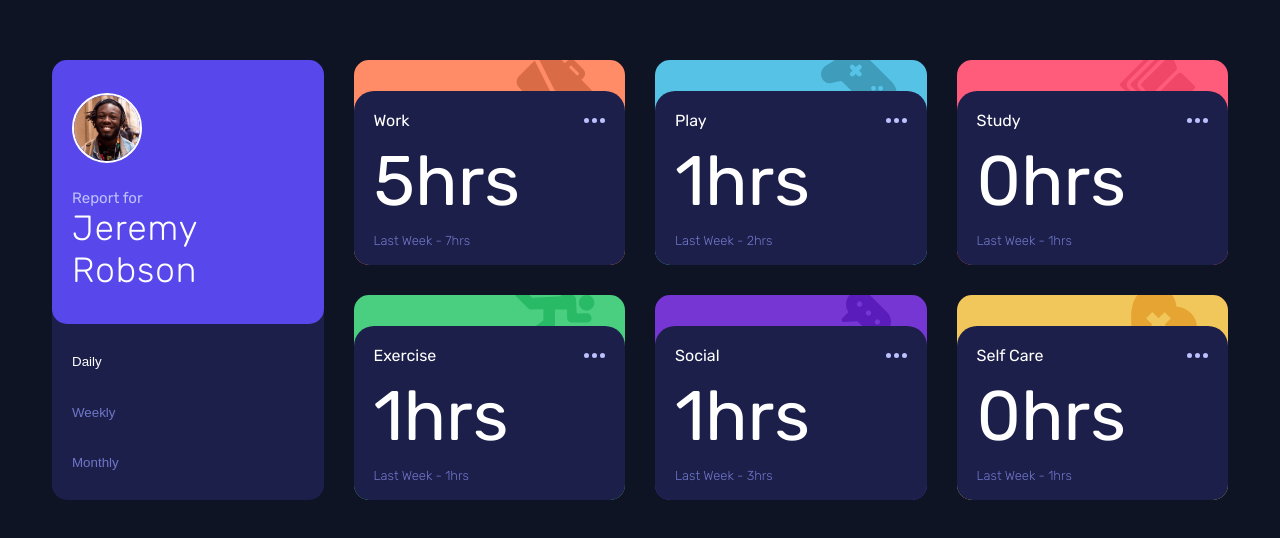
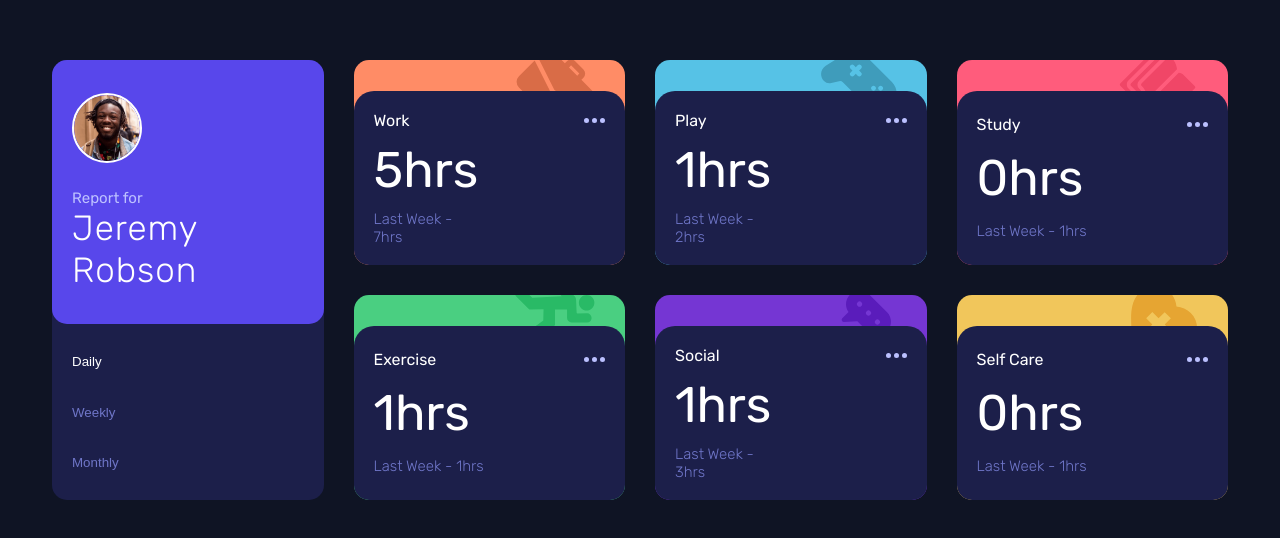
Before and after one commit to Koyun92/time-tracking, a website: page index.html in a window 1280 px wide. Shown: the part 120-658 px from the top of the page. Drawn offline with Linux system fonts and the light colour scheme.

Commit message:
fontsize correct

```diff
--- a/src/sass/style.scss
+++ b/src/sass/style.scss
@@ -114,7 +114,7 @@ body {
     }
 
     &__hours {
-        font-size: 7rem;
+        font-size: 4rem;
 
         &--last {
             justify-self: end;
@@ -239,10 +239,17 @@ body {
             padding-bottom: 2rem;
         }
 
+        &__hours {
+            font-size: 5rem;
+        }
+
+
         &__hours--last {
             grid-row: 3/4;
             justify-self: start;
+            font-size: 1.5rem;
         }
+
 
     }
 }
```
Also changed, not shown: dist/css/style.min.css.
